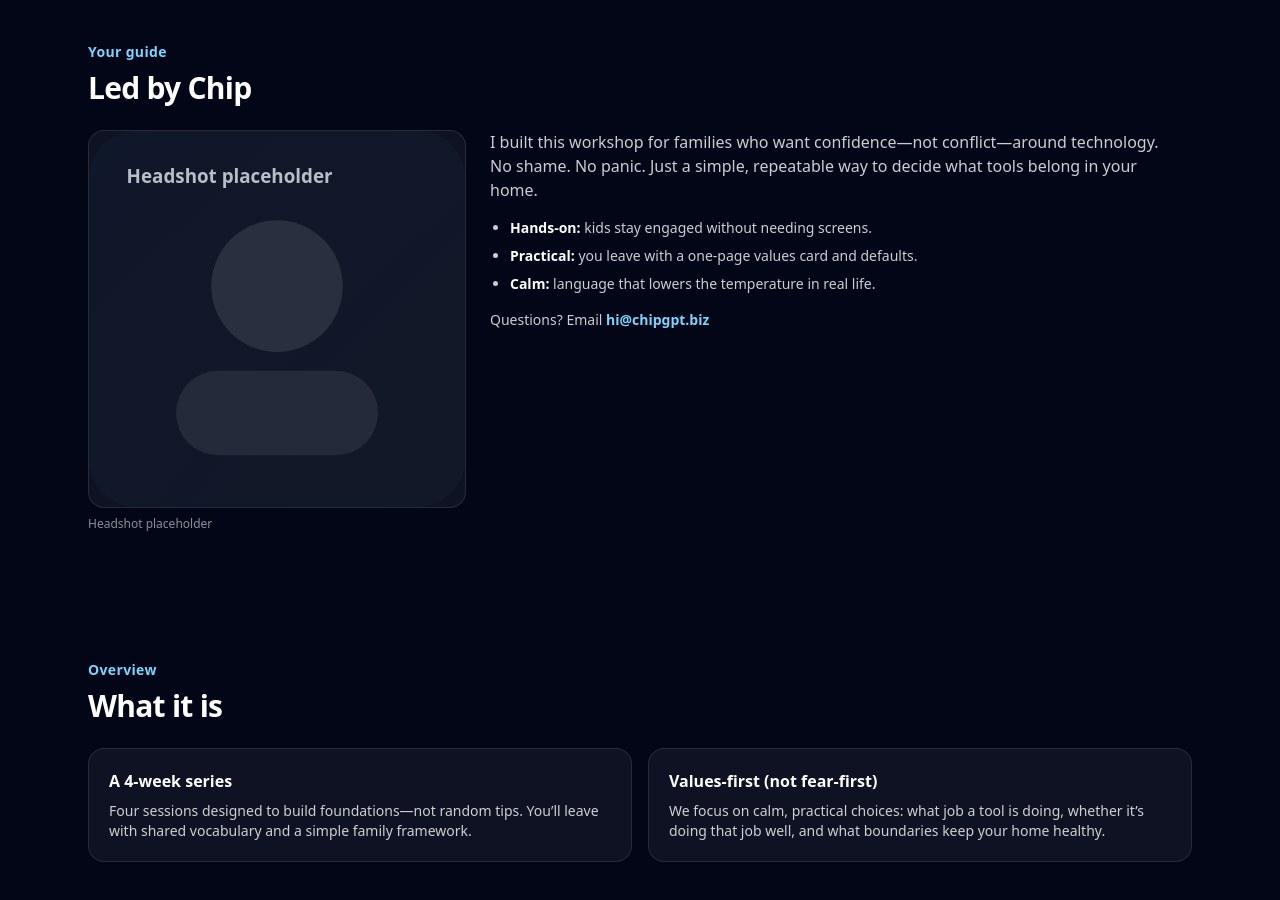
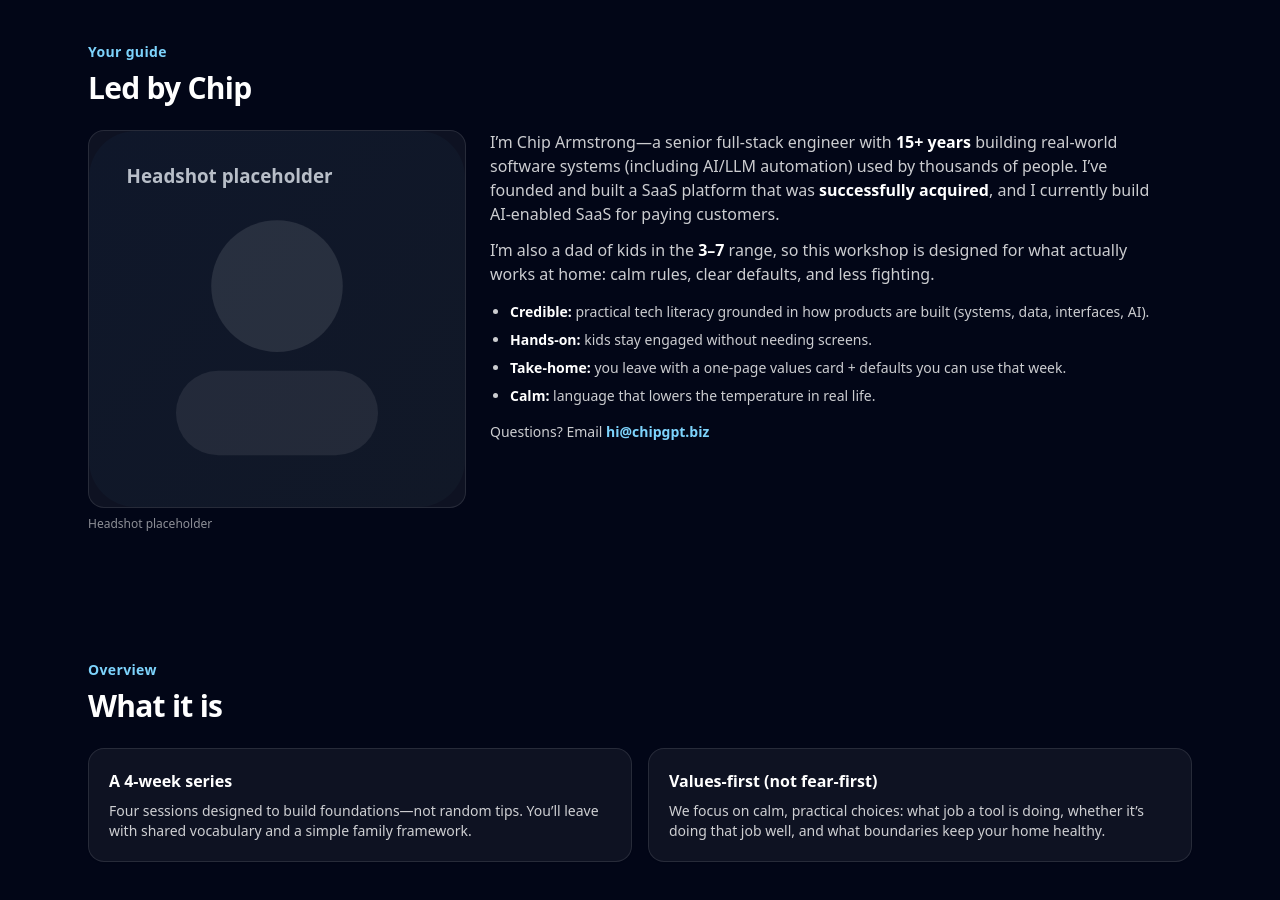
Before and after one commit to chipgpt/tech-literacy-workshop, a React (Vite) app: page / in a window 1280 px wide. Shown: the part 1040-1940 px from the top of the page. Built offline with nearby package versions, Linux system fonts and the light colour scheme; the HTML template or start-up script is replaced by a standard one.

Commit message:
Strengthen instructor bio with professional background

```diff
--- a/src/App.tsx
+++ b/src/App.tsx
@@ -354,12 +354,19 @@ export default function App() {
             </div>
             <div className="max-w-2xl text-white/80">
               <p className="text-base">
-                I built this workshop for families who want confidence—not conflict—around technology.
-                No shame. No panic. Just a simple, repeatable way to decide what tools belong in your home.
+                I’m Chip Armstrong—a senior full-stack engineer with <span className="font-semibold text-white">15+ years</span> building
+                real-world software systems (including AI/LLM automation) used by thousands of people.
+                I’ve founded and built a SaaS platform that was <span className="font-semibold text-white">successfully acquired</span>, and I
+                currently build AI-enabled SaaS for paying customers.
+              </p>
+              <p className="mt-3 text-base">
+                I’m also a dad of kids in the <span className="font-semibold text-white">3–7</span> range, so this workshop is designed for
+                what actually works at home: calm rules, clear defaults, and less fighting.
               </p>
               <ul className="mt-4 list-disc space-y-2 pl-5 text-sm">
+                <li><span className="font-semibold text-white">Credible:</span> practical tech literacy grounded in how products are built (systems, data, interfaces, AI).</li>
                 <li><span className="font-semibold text-white">Hands-on:</span> kids stay engaged without needing screens.</li>
-                <li><span className="font-semibold text-white">Practical:</span> you leave with a one-page values card and defaults.</li>
+                <li><span className="font-semibold text-white">Take-home:</span> you leave with a one-page values card + defaults you can use that week.</li>
                 <li><span className="font-semibold text-white">Calm:</span> language that lowers the temperature in real life.</li>
               </ul>
               <p className="mt-4 text-sm">
```
